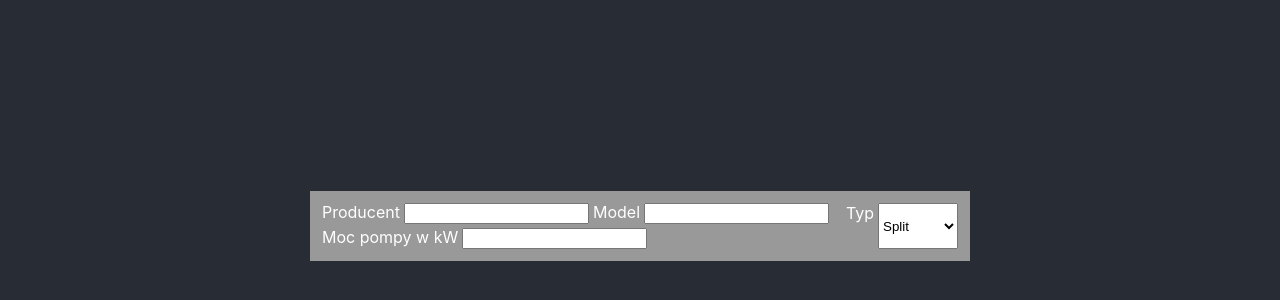
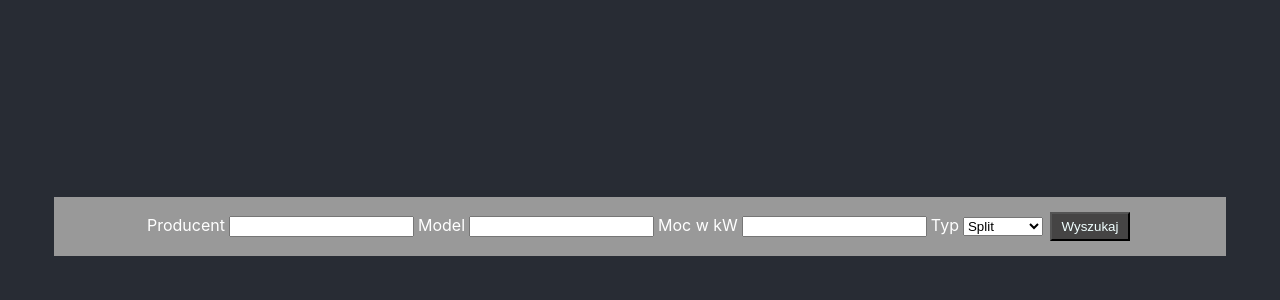
Before and after one commit to DarGrz/HP-Comparison, a React (Create React App) app in the folder hpc/: page / in a window 1280 px wide. Shown: the part 174-474 px from the top of the page. Built offline with nearby package versions, Linux system fonts and the light colour scheme.

Commit message:
Added some Css styling to the form

```diff
--- /dev/null
+++ b/hpc/src/components/Button.js
@@ -0,0 +1,16 @@
+import React from "react";
+import classes from "./Button.module.css";
+
+const Button = (props) => {
+  return (
+    <button
+      className={classes.button}
+      type={props.type || "button"}
+      onClick={props.onClick}
+    >
+      {props.children}
+    </button>
+  );
+};
+
+export default Button;
--- /dev/null
+++ b/hpc/src/components/Button.module.css
@@ -0,0 +1,8 @@
+.button {
+  color: azure;
+  background-color: rgb(69, 68, 68);
+  padding: 5px;
+  margin: 5px;
+  width: 5rem;
+  justify-self: flex-end;
+}
--- a/hpc/src/components/SearchForm.js
+++ b/hpc/src/components/SearchForm.js
@@ -1,5 +1,6 @@
 import react from "react";
 import classes from "./SearchForm.module.css";
+import Button from "./Button";
 
 const SearchForm = () => {
   return (
@@ -9,14 +10,15 @@ const SearchForm = () => {
         <input type="text" id="producent"></input>
         <label htmlFor="model">Model</label>
         <input type="text" id="model"></input>
-        <label htmlFor="power">Moc pompy w kW</label>
+        <label htmlFor="power">Moc w kW</label>
         <input type="text" id="power"></input>
+        <label htmlFor="type">Typ</label>
+        <select id="type" form="searchform">
+          <option value="Split">Split</option>
+          <option value="Monoblok">Monoblok</option>
+        </select>
       </form>
-      <label htmlFor="type">Typ</label>
-      <select id="type" form="searchform">
-        <option value="volvo">Split</option>
-        <option value="saab">Monoblok</option>
-      </select>
+      <Button type="submit">Wyszukaj</Button>
     </div>
   );
 };
--- a/hpc/src/components/SearchForm.module.css
+++ b/hpc/src/components/SearchForm.module.css
@@ -1,8 +1,9 @@
 .searchform {
   display: flex;
   justify-content: center;
+  align-items: center;
   background: #999;
-  width: 50%;
+  width: 90%;
   margin: 10px;
   padding: 10px;
 }
```
